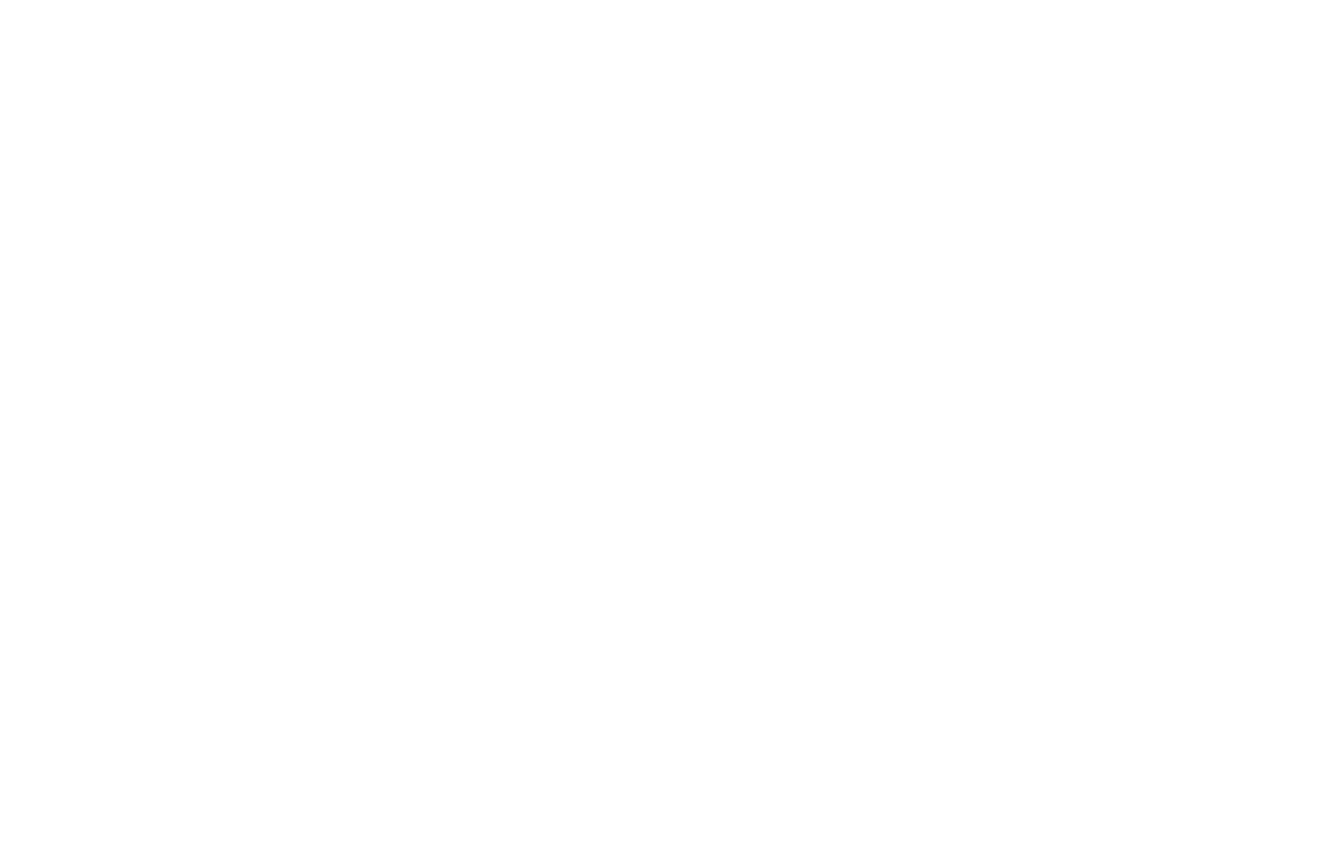
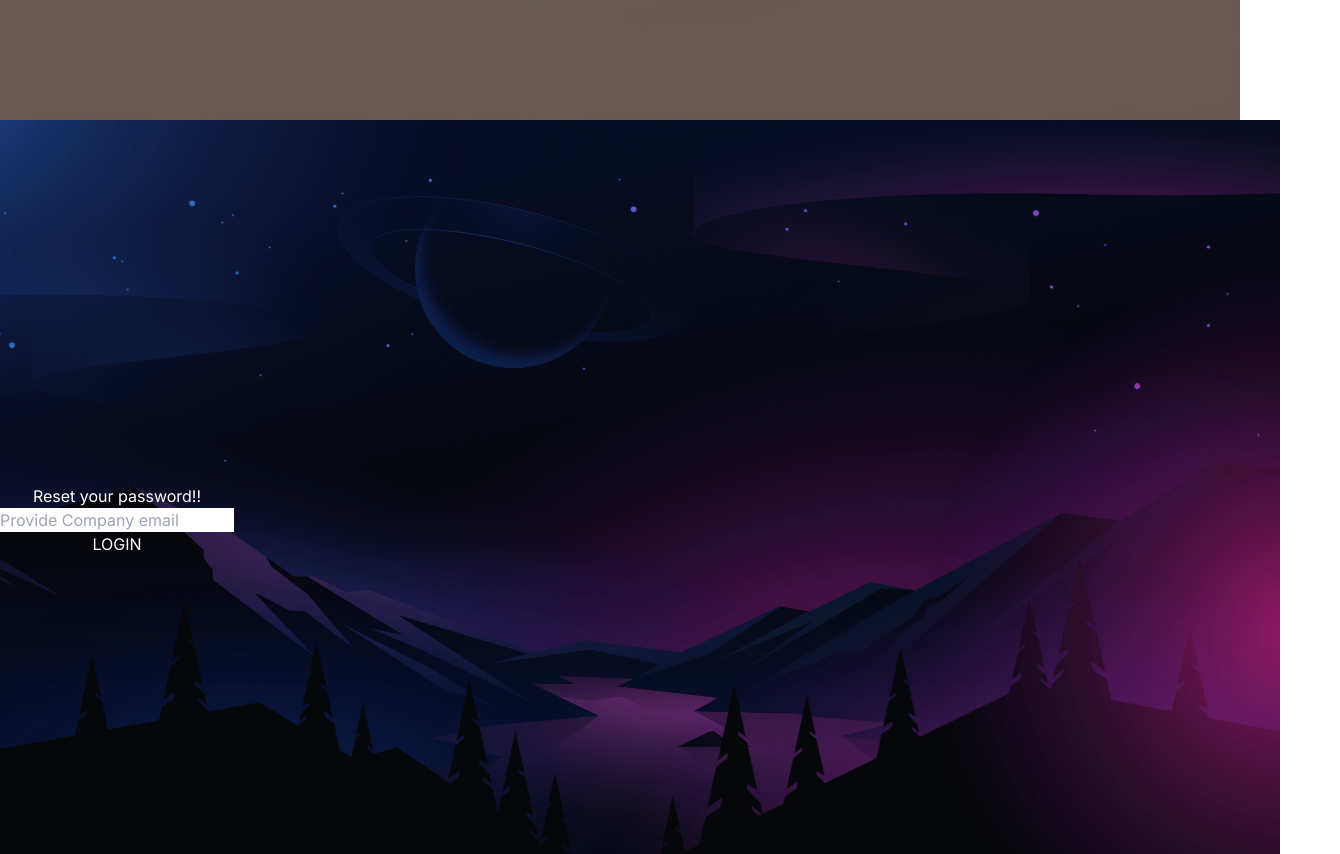
Before and after one commit to Anirban007-jpg/FinancialCumSocialFrontend, a Next.js app: page /forgotPassword in a window 1280 px wide. Before the commit this address had no page. Shown: the part 1120-1974 px from the top of the page, 1340 px wide, since content can reach past the window. Before the commit the page ends 800 px from the top, so only its background shows below. Built offline with nearby package versions, Linux system fonts and the light colour scheme.

Commit message:
Closes #15

```diff
--- /dev/null
+++ b/Components/ForgotPasswordForm.jsx
@@ -0,0 +1,103 @@
+'use client'
+import { isAuth } from '@/actions/auth';
+import { useRouter } from 'next/navigation';
+import React, { useEffect, useState } from 'react';
+import HeadingForForgotPasswordForm from './HeadingForForgotPasswordForm';
+
+
+const ForgotPasswordForm = () => {
+
+    const router = useRouter();
+
+    const [values,setValues] = useState({
+      registered_company_email: '',
+      loading: false,
+      error: '',
+      message: ''
+    });
+
+    const {registered_company_email,error,message,loading} = values;
+
+    useEffect(() => {
+      if (isAuth() && isAuth().role === 'Company'){
+       router.push('/Company/Dashboard')
+      }else  if (isAuth() && isAuth().role === 'Admin'){
+          router.push('/Admin/Dashboard')
+      }
+    }, [])
+
+
+    const handleChange = (name) => e => {
+        setValues({...values, error: '', [name]: e.target.value});
+     }
+
+    const handleSubmit = (e) => {
+        e.preventDefault();
+        setValues({...values, loading: true, error:''});
+    }
+
+
+     const showLoading = () => loading ?           <div className="text-right rtl:text-left">
+        <div role="status">
+        <svg aria-hidden="true" className="inline w-8 h-8 text-gray-200 animate-spin dark:text-gray-600 fill-blue-600" viewBox="0 0 100 101" fill="none" xmlns="http://www.w3.org/2000/svg">
+         <path d="M100 50.5908C100 78.2051 77.6142 100.591 50 100.591C22.3858 100.591 0 78.2051 0 50.5908C0 22.9766 22.3858 0.59082 50 0.59082C77.6142 0.59082 100 22.9766 100 50.5908ZM9.08144 50.5908C9.08144 73.1895 27.4013 91.5094 50 91.5094C72.5987 91.5094 90.9186 73.1895 90.9186 50.5908C90.9186 27.9921 72.5987 9.67226 50 9.67226C27.4013 9.67226 9.08144 27.9921 9.08144 50.5908Z" fill="currentColor"/>
+            <path d="M93.9676 39.0409C96.393 38.4038 97.8624 35.9116 97.0079 33.5539C95.2932 28.8227 92.871 24.3692 89.8167 20.348C85.8452 15.1192 80.8826 10.7238 75.2124 7.41289C69.5422 4.10194 63.2754 1.94025 56.7698 1.05124C51.7666 0.367541 46.6976 0.446843 41.7345 1.27873C39.2613 1.69328 37.813 4.19778 38.4501 6.62326C39.0873 9.04874 41.5694 10.4717 44.0505 10.1071C47.8511 9.54855 51.7191 9.52689 55.5402 10.0491C60.8642 10.7766 65.9928 12.5457 70.6331 15.2552C75.2735 17.9648 79.3347 21.5619 82.5849 25.841C84.9175 28.9121 86.7997 32.2913 88.1811 35.8758C89.083 38.2158 91.5421 39.6781 93.9676 39.0409Z" fill="currentFill"/>
+    </svg>
+ <span className="sr-only">Loading...</span>
+ </div>
+</div> : '';
+ const showError = () => error ? <div id="alert-2" class="flex items-center p-4 mb-4 text-red-800 rounded-lg bg-red-50 dark:bg-gray-800 dark:text-red-400" role="alert">
+ <svg class="flex-shrink-0 w-4 h-4" aria-hidden="true" xmlns="http://www.w3.org/2000/svg" fill="currentColor" viewBox="0 0 20 20">
+   <path d="M10 .5a9.5 9.5 0 1 0 9.5 9.5A9.51 9.51 0 0 0 10 .5ZM9.5 4a1.5 1.5 0 1 1 0 3 1.5 1.5 0 0 1 0-3ZM12 15H8a1 1 0 0 1 0-2h1v-3H8a1 1 0 0 1 0-2h2a1 1 0 0 1 1 1v4h1a1 1 0 0 1 0 2Z"/>
+ </svg>
+ <span class="sr-only">Info</span>
+ <div class="ms-3 text-sm font-medium">
+   <p className='text-center text-red-600 font-bold'>{error}</p>
+ </div>
+ <button type="button" class="ms-auto -mx-1.5 -my-1.5 bg-red-50 text-red-500 rounded-lg focus:ring-2 focus:ring-red-400 p-1.5 hover:bg-red-200 inline-flex items-center justify-center h-8 w-8 dark:bg-gray-800 dark:text-red-400 dark:hover:bg-gray-700" data-dismiss-target="#alert-2" aria-label="Close">
+   <span class="sr-only">Close</span>
+   <svg class="w-3 h-3" aria-hidden="true" xmlns="http://www.w3.org/2000/svg" fill="none" viewBox="0 0 14 14">
+     <path stroke="currentColor" stroke-linecap="round" stroke-linejoin="round" stroke-width="2" d="m1 1 6 6m0 0 6 6M7 7l6-6M7 7l-6 6"/>
+   </svg>
+ </button>
+ </div>
+: '';
+ const showMessage = () => message ? <div id="alert-3" class="flex items-center p-4 mb-4 text-green-800 rounded-lg bg-green-50 dark:bg-gray-800 dark:text-green-400" role="alert">
+ <svg class="flex-shrink-0 w-4 h-4" aria-hidden="true" xmlns="http://www.w3.org/2000/svg" fill="currentColor" viewBox="0 0 20 20">
+   <path d="M10 .5a9.5 9.5 0 1 0 9.5 9.5A9.51 9.51 0 0 0 10 .5ZM9.5 4a1.5 1.5 0 1 1 0 3 1.5 1.5 0 0 1 0-3ZM12 15H8a1 1 0 0 1 0-2h1v-3H8a1 1 0 0 1 0-2h2a1 1 0 0 1 1 1v4h1a1 1 0 0 1 0 2Z"/>
+ </svg>
+ <span class="sr-only">Info</span>
+ <div class="ms-3 text-sm font-medium">
+   <p className='text-center text-black font-bold'>{message}</p>
+ </div>
+ <button type="button" class="ms-auto -mx-1.5 -my-1.5 bg-green-50 text-green-500 rounded-lg focus:ring-2 focus:ring-green-400 p-1.5 hover:bg-green-200 inline-flex items-center justify-center h-8 w-8 dark:bg-gray-800 dark:text-green-400 dark:hover:bg-gray-700" data-dismiss-target="#alert-3" aria-label="Close">
+   <span class="sr-only">Close</span>
+   <svg class="w-3 h-3" aria-hidden="true" xmlns="http://www.w3.org/2000/svg" fill="none" viewBox="0 0 14 14">
+     <path stroke="currentColor" stroke-linecap="round" stroke-linejoin="round" stroke-width="2" d="m1 1 6 6m0 0 6 6M7 7l6-6M7 7l-6 6"/>
+   </svg>
+ </button>
+</div> : '';
+    return (
+        <>
+            <div className='itemns-center mt-[10px] mb-[10px]'>
+                {showLoading()}
+                {showMessage()}
+                {showError()}
+            </div>
+             <div className='flex flex-col items-center mt-[-100px] gap-x-0 gap-y-0 w-[2050px]'>
+                    {/* Heading */}
+                        <HeadingForForgotPasswordForm />
+                    {/* Login Form */}
+                        <form className='flex items-center mb-2 ml-5 mr-5 flex-col gap-y-3 w-[550px]' onSubmit={handleSubmit} noValidate>
+                            <input type='text' value={registered_company_email} onChange={handleChange('registered_company_email')} placeholder='Provide Company email' className='text-black font-bold text-sm p-2 rounded-2xl w-[550px] bg-slate-200 outline-none tracking-widest' />
+                            <input type='submit' value='LOGIN' className='bg-blue-700 w-[200px] text-white tracking-wider p-2 rounded-2xl font bold transition-colors hover:bg-purple-800 cursor-pointer' />
+                        </form>                    {/* End of Login Form */}
+                </div>
+
+        </>
+
+
+     );
+}
+
+export default ForgotPasswordForm;
--- /dev/null
+++ b/Components/HeadingForForgotPasswordForm.jsx
@@ -0,0 +1,22 @@
+'use client'
+import React from 'react';
+import { useTypewriter } from 'react-simple-typewriter';
+
+const HeadingForForgotPasswordForm = () => {
+    const [text]= useTypewriter({
+        words: ['your passowrd token here!!!'],
+        loop: {},
+        typeSpeed:90,
+        deleteSpeed:80
+      })
+
+    return (
+        <>
+          <p className="mt-[5px] mb-[20px] text-2xl font-bold text-center text-white ">
+                Reset your password!!
+        </p>
+        </>
+    );
+}
+
+export default HeadingForForgotPasswordForm
--- a/Components/Login.jsx
+++ b/Components/Login.jsx
@@ -76,7 +76,7 @@ const Login = () => {
                     </button>
                     {/* End of Google Button */}
 
-                    <Link href="#" className='text-xs text-blue-400 font-semibold underline justify-center text-center'>Forgot my Password?</Link>
+                    <Link href="/forgotPassword" className='text-xs text-blue-400 font-semibold underline justify-center text-center'>Forgot my Password?</Link>
 
                 </div>
                 <div className='relative w-[600px] grid place-items-center'>
--- /dev/null
+++ b/app/forgotPassword/page.jsx
@@ -0,0 +1,30 @@
+import ForgotPasswordForm from '@/Components/ForgotPasswordForm';
+import Navbar from '@/Components/Navbar';
+import Navigation from '@/Components/Navigation';
+import React from 'react';
+import Image from "next/image";
+
+export const metadata = {
+    title: "Forgot Password Page | FINANCIA",
+    description: "Generated by create next app",
+};
+
+const page = () => {
+    return (
+        <>
+            <Navbar/>
+                <main className="w-screen h-screen relative">
+                    <div className="flex items-center w-full h-full bg-cover bg-center" style={{backgroundImage: "url(/main-bg.webp"}}>
+                            <ForgotPasswordForm/>
+                    </div>
+                    <div className="absolute bottom-0 z-[5] w-full h-auto">
+                        <Image src="/trees.webp" alt="trees" height={2000} width={2000} className="w-full h-full" />
+                    </div>
+                        <Image src="/stars.png" alt="stars" height={300} width={300} className="absolute top-10 left-0 z-[10]"/>
+                </main>
+            <Navigation/>
+        </>
+    );
+}
+
+export default page;
```
